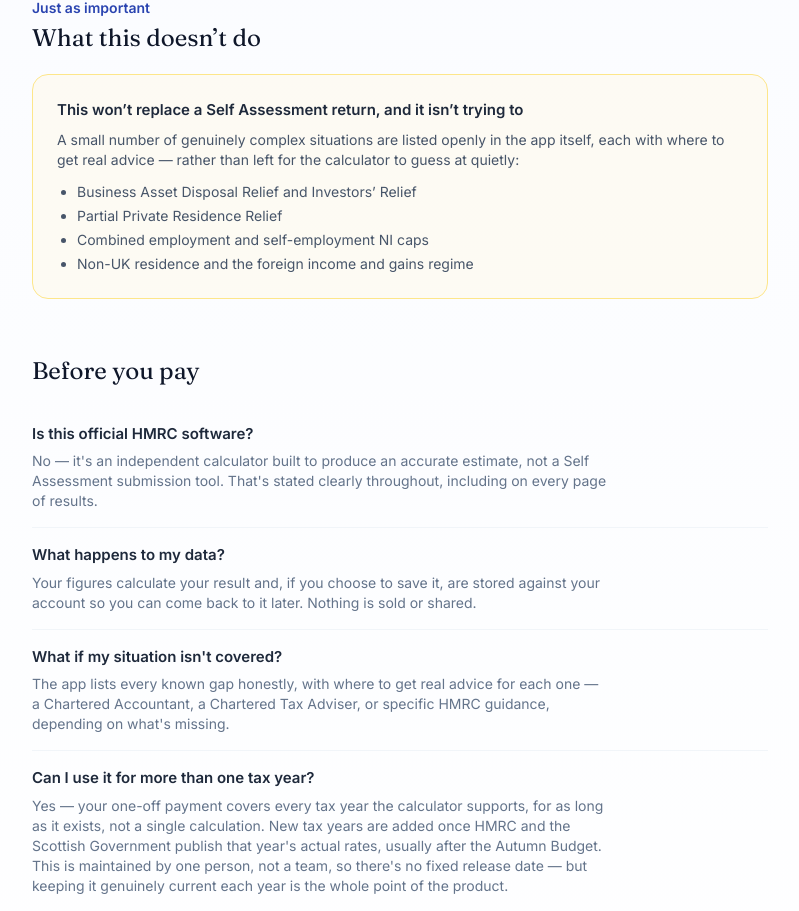
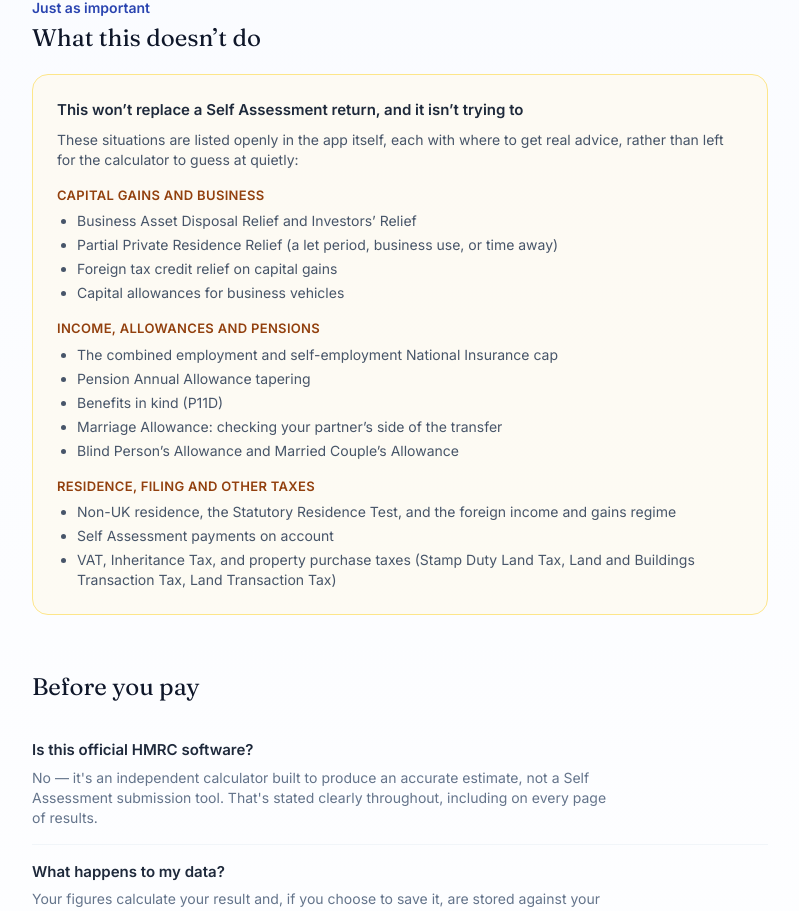
Before and after one commit to uk030621/UK-Tax-NI-Calculator, a Next.js app: page / in a window 1280 px wide. Shown: the part 2815-3726 px from the top of the page, without its empty margins (240-1039 px from the left). Built offline with nearby package versions, Linux system fonts and the light colour scheme; no server answers.

Commit message:
Improved User Guide wording.

```diff
--- a/components/ExclusionsDropdown.tsx
+++ b/components/ExclusionsDropdown.tsx
@@ -10,7 +10,7 @@ interface Exclusion {
 
 const EXCLUSIONS: Exclusion[] = [
   {
-    topic: "Business Asset Disposal Relief & Investors' Relief",
+    topic: "Business Asset Disposal Relief and Investors' Relief",
     whyExcluded:
       "Business Asset Disposal Relief gives a reduced Capital Gains Tax rate on qualifying business disposals (14% for disposals in 2025/26, 18% from 6 April 2026), and Investors' Relief is a similar relief for outside investors in unlisted companies. Eligibility depends on tracking ownership history, shareholding percentages, and lifetime limits across multiple tax years — not something a single-year calculator can safely determine.",
     advice:
@@ -24,18 +24,53 @@ const EXCLUSIONS: Exclusion[] = [
       "A Chartered Accountant or Tax Adviser can work through the apportionment properly. If it's a straightforward let period, HMRC's own guidance (search \"HS283\" on GOV.UK) is a reasonable starting point before you engage someone.",
   },
   {
-    topic: "Combined employment + self-employment National Insurance cap",
-    whyExcluded:
-      "If you have both a salary and self-employment profit in the same year, HMRC caps your combined Class 1 + Class 4 National Insurance so overlapping income isn't effectively taxed twice — via an apportionment calculation submitted through Self Assessment. Even the professional guidance we could find doesn't publish a simple worked formula for it, which is itself a sign it's not calculator-appropriate.",
-    advice:
-      "This is one to flag to a Chartered Accountant directly if you have significant income from both sources in the same year — the saving can be worth pursuing, but the calculation isn't one to attempt by hand.",
-  },
-  {
     topic: "Foreign tax credit relief on capital gains",
     whyExcluded:
       "This app credits foreign tax withheld on dividends, but has no equivalent for a foreign capital gain (e.g. selling shares or property in a country that taxes UK residents on the gain at source). Each foreign gain needs its own relief calculation under the relevant tax treaty.",
     advice:
       "A Chartered Tax Adviser with international experience can confirm what the relevant double-taxation treaty allows — the mechanism varies significantly by country.",
+  },
+  {
+    topic: "Capital allowances for business vehicles",
+    whyExcluded:
+      "For most small traders, the £1,000,000 Annual Investment Allowance means equipment purchases already get 100% relief in the year of purchase — which behaves almost identically to the itemised business expenses this app already supports. The genuine gap is business vehicles (particularly cars), which use entirely different CO2-based rates rather than a simple deduction.",
+    advice:
+      "If you've bought a business vehicle, a Chartered Accountant can confirm the correct capital allowance rate — this one is easy to get wrong by assuming it works like an ordinary expense.",
+  },
+  {
+    topic: "The combined employment and self-employment National Insurance cap",
+    whyExcluded:
+      "If you have both a salary and self-employment profit in the same year, there is an annual maximum on your combined Class 1 and Class 4 National Insurance, so you can end up paying more than you need to. HMRC publishes the method in its National Insurance Manual, but it depends on the contributions you have actually paid across both sources, which this app doesn't track.",
+    advice:
+      "If you have significant income from both sources, check with HMRC or a Chartered Accountant whether you are due a refund, or can defer part of your Class 4 payment.",
+  },
+  {
+    topic: "Pension Annual Allowance tapering (different from the Personal Allowance taper)",
+    whyExcluded:
+      "This app models the Personal Allowance taper above £100,000 of income. It does not model the separate Pension Annual Allowance taper, which can reduce how much you're allowed to contribute to a pension tax-efficiently once your income exceeds a much higher threshold — a different mechanism with a different purpose that this app doesn't touch at all.",
+    advice:
+      "If your income is high enough that this might apply to you, a financial adviser or Chartered Accountant can check whether you've inadvertently exceeded your tapered allowance — the tax charge for doing so is separate from anything this calculator shows.",
+  },
+  {
+    topic: "Benefits in kind (P11D)",
+    whyExcluded:
+      "Benefits from your employer, such as a company car or private medical cover, are reported to HMRC on a P11D form and taxed through your tax code or Self Assessment. This app asks for your taxable pay as a single figure and doesn't value benefits. A company car's taxable value, for example, depends on its list price and CO2 emissions.",
+    advice:
+      "The value of each benefit is shown on the P11D your employer gives you. Adding it to your salary here would overstate your National Insurance, because employees don't pay National Insurance on most benefits, so ask your employer or a Chartered Accountant how to treat it.",
+  },
+  {
+    topic: "Marriage Allowance: checking your partner's side of the transfer",
+    whyExcluded:
+      "This app lets you model either side of a Marriage Allowance transfer. If you receive it, it warns you when your own income looks too high to qualify. If you give it, it warns you when your income is above your Personal Allowance. It only ever calculates one person's tax at a time, so it cannot check your partner's side of the same transfer, or how the two figures combine for the couple.",
+    advice:
+      "Run your partner's income through this calculator separately, with the opposite box ticked, or use GOV.UK's own Marriage Allowance checker, to confirm you both qualify before relying on the saving shown here.",
+  },
+  {
+    topic: "Blind Person's Allowance and Married Couple's Allowance",
+    whyExcluded:
+      "Blind Person's Allowance adds to the Personal Allowance of someone registered as blind or severely sight impaired. Married Couple's Allowance is only available where at least one partner was born before 6 April 1935. Neither is modelled. They are different from Marriage Allowance, which this app does handle.",
+    advice:
+      "Check the rules and current amounts on GOV.UK, or ask HMRC to confirm what you are entitled to before relying on the figures shown here.",
   },
   {
     topic: "Non-UK residence, the Statutory Residence Test, and the foreign income and gains regime",
@@ -45,32 +80,18 @@ const EXCLUSIONS: Exclusion[] = [
       "If your residence status isn't straightforward, this is worth resolving with a Chartered Tax Adviser before using this calculator at all — it changes which UK taxes apply to you in the first place, not just the numbers within them.",
   },
   {
-    topic: "Capital allowances for self-employed equipment & vehicles",
+    topic: "Self Assessment payments on account",
     whyExcluded:
-      "For most small traders, the £1,000,000 Annual Investment Allowance means equipment purchases already get 100% relief in the year of purchase — which behaves almost identically to the itemised business expenses this app already supports. The genuine gap is business vehicles (particularly cars), which use entirely different CO2-based rates rather than a simple deduction.",
+      "This app shows your estimated tax for the year. If you complete a Self Assessment return, HMRC may also ask for payments on account, which are two advance instalments towards next year's bill (due 31 January and 31 July), plus a balancing payment. Their timing and amounts depend on last year's bill and on tax already collected through PAYE, which this app can't see.",
     advice:
-      "If you've bought a business vehicle, a Chartered Accountant can confirm the correct capital allowance rate — this one is easy to get wrong by assuming it works like an ordinary expense.",
+      "Your HMRC online account shows what is due and when. A Chartered Accountant can help you plan for the cash-flow effect, especially in the first year you file.",
   },
   {
-    topic: "Pension Annual Allowance tapering (different from the Personal Allowance taper)",
+    topic: "VAT, Inheritance Tax, and property purchase taxes",
     whyExcluded:
-      "This app models the Personal Allowance taper above £100,000 of income. It does not model the separate Pension Annual Allowance taper, which can reduce how much you're allowed to contribute to a pension tax-efficiently once your income exceeds a much higher threshold — a different mechanism with a different purpose that this app doesn't touch at all.",
+      "These are entirely different tax regimes from income tax, National Insurance, and Capital Gains Tax. They are not a gap in this calculator so much as outside what it was built to do. Property purchase taxes are Stamp Duty Land Tax (England and Northern Ireland), Land and Buildings Transaction Tax (Scotland) and Land Transaction Tax (Wales).",
     advice:
-      "If your income is high enough that this might apply to you, a financial adviser or Chartered Accountant can check whether you've inadvertently exceeded your tapered allowance — the tax charge for doing so is separate from anything this calculator shows.",
-  },
-  {
-    topic: "Marriage Allowance — checking your partner's side",
-    whyExcluded:
-      "This app lets you model either side of a Marriage Allowance transfer. If you receive it, it warns you when your own income looks too high to qualify. If you give it, it warns you when your income is above your Personal Allowance. It only ever calculates one person's tax at a time, so it cannot check your partner's side of the same transfer, or how the two figures combine for the couple.",
-    advice:
-      "Run your partner's income through this calculator separately, with the opposite box ticked, or use GOV.UK's own Marriage Allowance checker, to confirm you both qualify before relying on the saving shown here.",
-  },
-  {
-    topic: "VAT, Inheritance Tax, and Stamp Duty / LBTT",
-    whyExcluded:
-      "These are entirely different tax regimes from income tax, National Insurance, and Capital Gains Tax — not a gap in this calculator so much as genuinely outside what it was built to do.",
-    advice:
-      "For VAT or Inheritance Tax planning, a Chartered Accountant is the right first call. For Stamp Duty Land Tax (or LBTT in Scotland) on a property purchase, your conveyancing solicitor will normally calculate this as a standard part of the transaction.",
+      "For VAT or Inheritance Tax planning, a Chartered Accountant is the right first call. For the tax on a property purchase, your conveyancing solicitor will normally calculate it as a standard part of the transaction.",
   },
 ];
 
--- a/components/LandingContent.tsx
+++ b/components/LandingContent.tsx
@@ -302,15 +302,36 @@ export function LandingContent({ priceLabel, ctaSlot }: LandingContentProps) {
             isn&rsquo;t trying to
           </h3>
           <p className="mt-2 text-sm text-slate-600">
-            A small number of genuinely complex situations are listed
-            openly in the app itself, each with where to get real advice —
-            rather than left for the calculator to guess at quietly:
+            These situations are listed openly in the app itself, each with
+            where to get real advice, rather than left for the calculator to
+            guess at quietly:
           </p>
-          <ul className="mt-3 list-disc space-y-1 pl-5 text-sm text-slate-600">
+          <h4 className="mt-4 text-[13px] font-semibold uppercase tracking-wide text-amber-800">
+            Capital gains and business
+          </h4>
+          <ul className="mt-1.5 list-disc space-y-1 pl-5 text-sm text-slate-600">
             <li>Business Asset Disposal Relief and Investors&rsquo; Relief</li>
-            <li>Partial Private Residence Relief</li>
-            <li>Combined employment and self-employment NI caps</li>
-            <li>Non-UK residence and the foreign income and gains regime</li>
+            <li>Partial Private Residence Relief (a let period, business use, or time away)</li>
+            <li>Foreign tax credit relief on capital gains</li>
+            <li>Capital allowances for business vehicles</li>
+          </ul>
+          <h4 className="mt-4 text-[13px] font-semibold uppercase tracking-wide text-amber-800">
+            Income, allowances and pensions
+          </h4>
+          <ul className="mt-1.5 list-disc space-y-1 pl-5 text-sm text-slate-600">
+            <li>The combined employment and self-employment National Insurance cap</li>
+            <li>Pension Annual Allowance tapering</li>
+            <li>Benefits in kind (P11D)</li>
+            <li>Marriage Allowance: checking your partner&rsquo;s side of the transfer</li>
+            <li>Blind Person&rsquo;s Allowance and Married Couple&rsquo;s Allowance</li>
+          </ul>
+          <h4 className="mt-4 text-[13px] font-semibold uppercase tracking-wide text-amber-800">
+            Residence, filing and other taxes
+          </h4>
+          <ul className="mt-1.5 list-disc space-y-1 pl-5 text-sm text-slate-600">
+            <li>Non-UK residence, the Statutory Residence Test, and the foreign income and gains regime</li>
+            <li>Self Assessment payments on account</li>
+            <li>VAT, Inheritance Tax, and property purchase taxes (Stamp Duty Land Tax, Land and Buildings Transaction Tax, Land Transaction Tax)</li>
           </ul>
         </div>
       </section>
```
Also changed, not shown: content/userGuide.ts (+1 -1 lines), public/welcome.html (+21 -4 lines), 1 other file (tests, documents, lock files or other folders).
